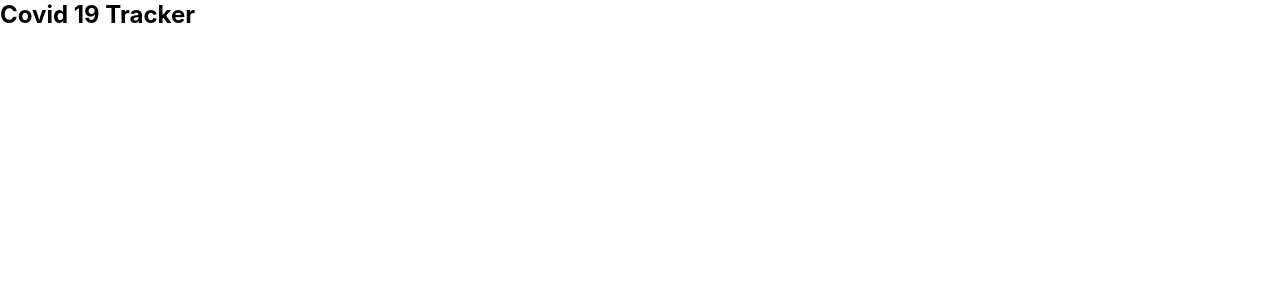
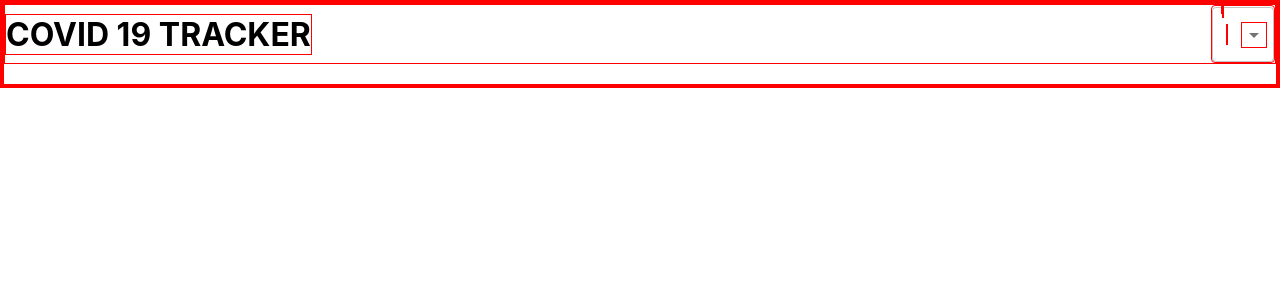
Before and after one commit to goffxnca/covid19-tracker, a React (Create React App) app: page / in a window 1280 px wide. Shown: the top 300 px of the page. Built offline with nearby package versions, Linux system fonts and the light colour scheme.

Commit message:
Add Header with app title & Dropdown countries(hard coded)

```diff
--- a/src/App.css
+++ b/src/App.css
@@ -1,4 +1,12 @@
 * {
   padding: 0;
   margin: 0;
+  border: 1px solid red;
 }
+
+.app__header {
+  display: flex;
+  justify-content: space-between;
+  align-items: center;
+  margin-bottom: 20px;
+}
--- a/src/App.js
+++ b/src/App.js
@@ -1,13 +1,24 @@
+import { FormControl, MenuItem, Select } from "@material-ui/core";
 import React from "react";
 import "./App.css";
 
 function App() {
   return (
     <div className="app">
-      <h2>Covid 19 Tracker</h2>
+      <div className="app__header">
+        <h1>COVID 19 TRACKER</h1>
+        <FormControl className="app__form">
+          <Select variant="outlined" value="Test">
+            <MenuItem value="Thailand">Thailand</MenuItem>
+            <MenuItem value="Netherland">Netherland</MenuItem>
+            <MenuItem value="Singapore">Singapore</MenuItem>
+          </Select>
+        </FormControl>
+      </div>
 
       {/* Header */}
       {/* Title + Dropwdown Country */}
+
       {/* InfoBox */}
       {/* InfoBox */}
       {/* InfoBox */}
```
